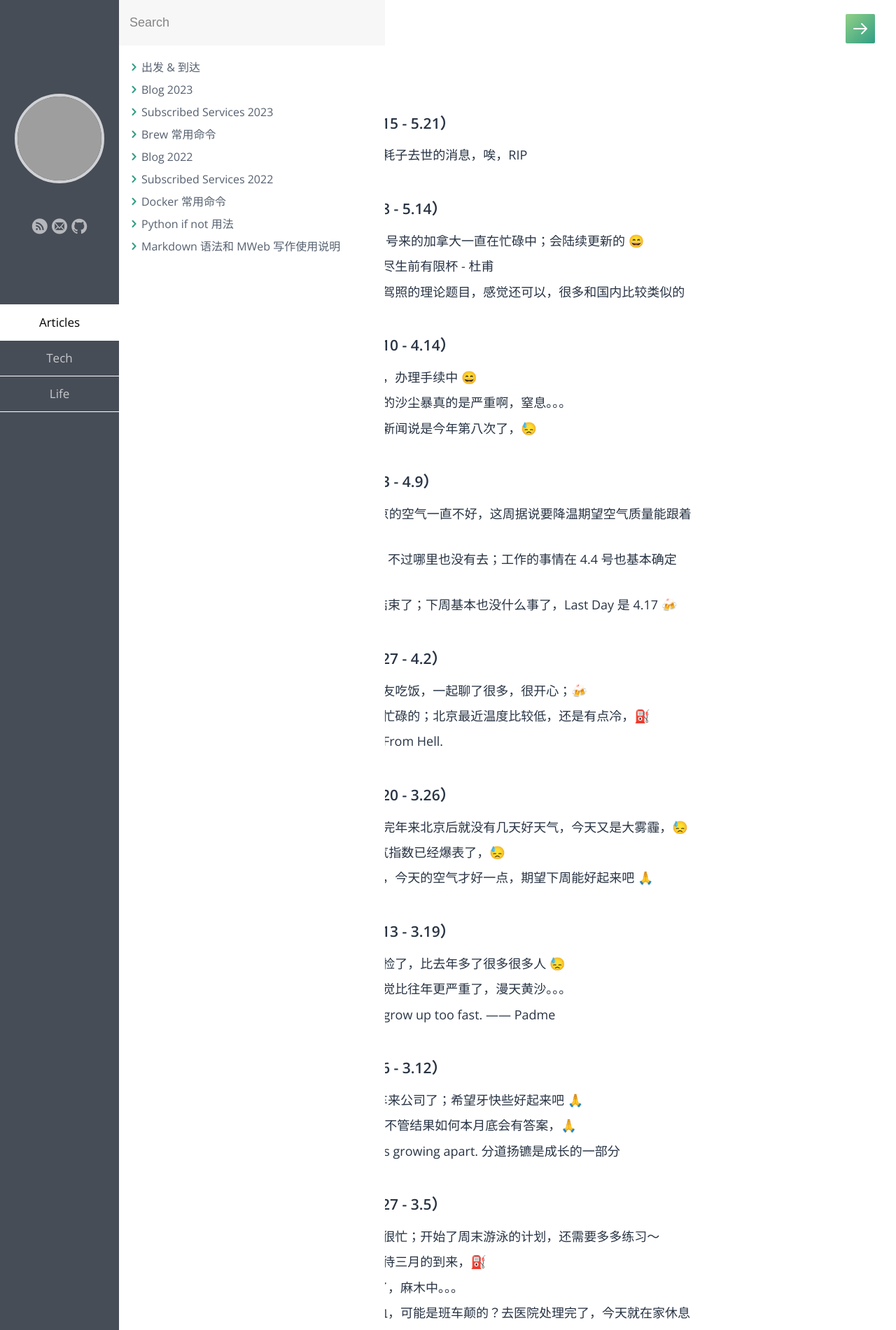
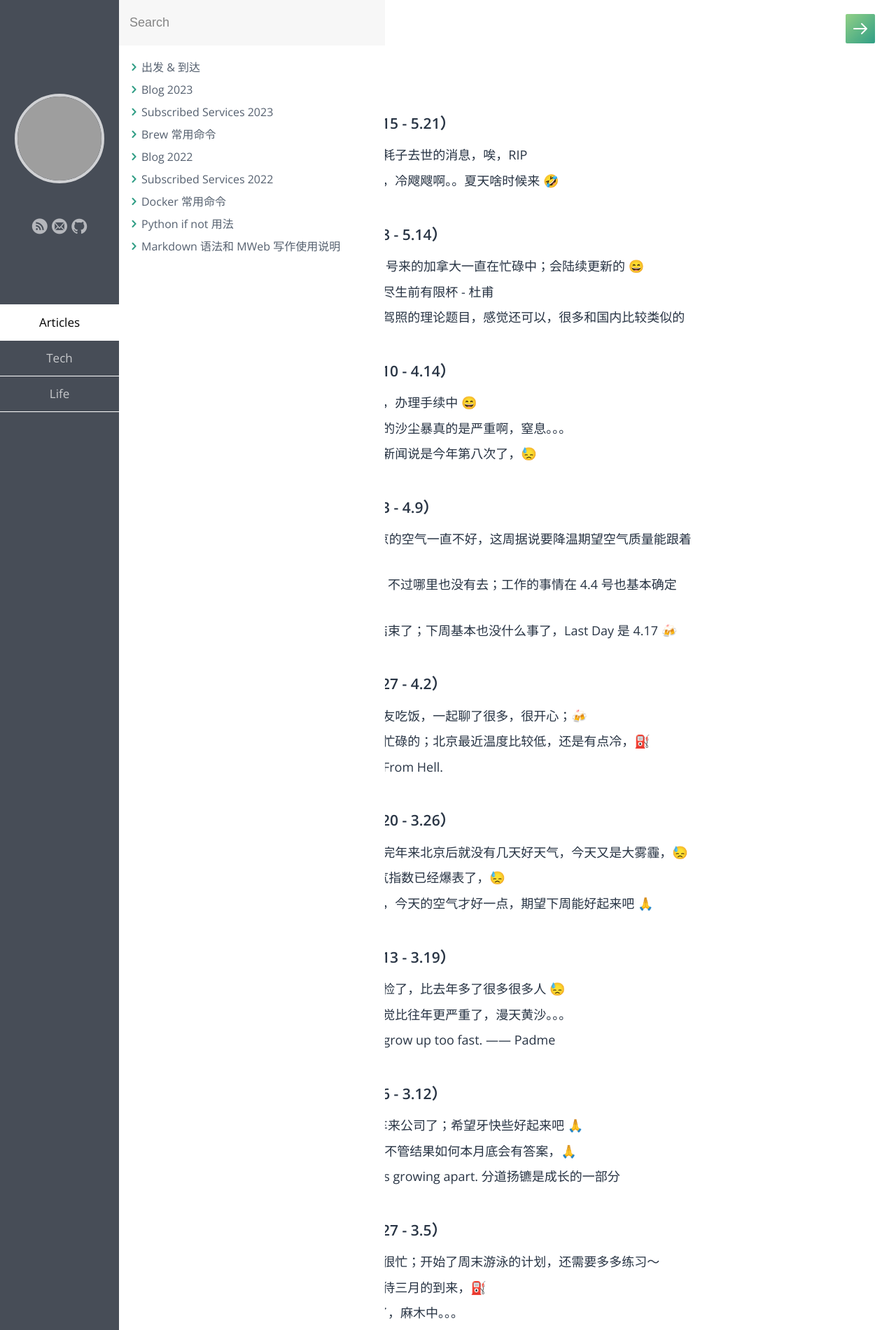
Before and after one commit to samxupeiran/samxupeiran.github.io, a Jekyll site: the page built from _posts/life/2023-01-03-my-blog.md, in a window 1280 px wide. Shown: the top 1901 px of the page at 70% size. Built offline with Jekyll 4.4.1, drawn with Linux system fonts in a browser that asks for light colours; some web fonts are replaced; grey boxes are pictures that could not be loaded.

Commit message:
feat: add weekly blog 5.16

```diff
--- a/_posts/life/2023-01-03-my-blog.md
+++ b/_posts/life/2023-01-03-my-blog.md
@@ -8,6 +8,7 @@ tags: Blog
 
 - ### 2023 年 5 月 第 3 周（5.15 - 5.21）
      - 5.15 今天上午看到左耳朵耗子去世的消息，唉，RIP
+     - 5.16 渥太华下午下起了雨，冷飕飕啊。。夏天啥时候来 🤣
 
 - ### 2023 年 5 月 第 2 周（5.8 - 5.14）
      - 5.8 很长时间没更新了；3 号来的加拿大一直在忙碌中；会陆续更新的 😄
```
